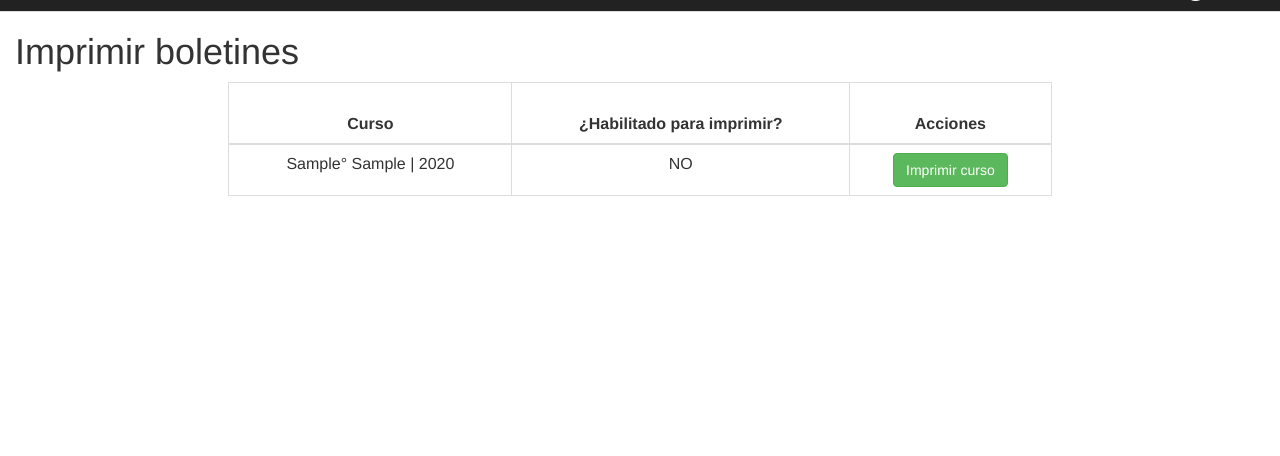
After one commit to Maocast55/sistema-de-notas, a Django app: page /imprimir/boletines in a window 1280 px wide. The commit adds this page. Shown: the part 105-561 px from the top of the page. Run offline with Django 3.2, Linux system fonts and the light colour scheme; tables that the repository leaves empty hold one stand-in row (values such as "Sample post"); some libraries are stand-ins or nearby versions.

Commit message:
Pantalla de cursos para imprimir boletines

```diff
--- a/sistemaDeNotas/core/views.py
+++ b/sistemaDeNotas/core/views.py
@@ -371,6 +371,11 @@ def get_institucion_name():
     return nombre_institucion
 
 class ImprimirBoletinesView(View):
+
+    def get(self, request):
+        secciones = Seccion.objects.all()
+        return render(request, 'imprimir_boletines.html', {'secciones':secciones})
+
     def post(self, request):
         year = datetime.datetime.now().date().year
         trimestre = 1
--- a/sistemaDeNotas/templates/base_application.html
+++ b/sistemaDeNotas/templates/base_application.html
@@ -40,11 +40,13 @@
                 <a href="#" class="dropdown-toggle" data-toggle="dropdown">
                 <img src="{{STATIC_URL}}/images/avatar.jpg" width=25 , hight=25 class="profile-image img-circle"> Hola {{user.first_name}} ! <b class="caret"></b></a>
                 <ul class="dropdown-menu">
-                    <li><a href="#" onclick="imprimir_boletines()" class="btn btn-success"></i> Imprimir boletines</a></li>
+                    {% if user.is_superuser %}
+                        <li><a href="/imprimir/boletines" class="btn btn-success"></i> Imprimir boletines</a></li>
                     <form id="imprimir_boletines" action="/imprimir/boletines" method="post">
                        {% csrf_token %}
                     </form>
                     <li class="divider"></li>
+                    {% endif %}
                     <li><a href="/change_password"><i class="fa fa-cog"></i> Reiniciar contraseña</a></li>
                     <li class="divider"></li>
                     <li><a href="/logout"><i class="fa fa-sign-out"></i> Cerrar sesión</a></li>
--- /dev/null
+++ b/sistemaDeNotas/templates/imprimir_boletines.html
@@ -0,0 +1,26 @@
+{% extends 'base_application.html' %}
+{% load bootstrap3 %} {% bootstrap_css %} {% bootstrap_javascript %}
+
+{% block login_content %}
+    <div class="col-md-3">
+        <h1> Imprimir boletines </h1>
+    </div>
+    <div class="col-md-8 col-md-offset-2">
+        <table class="table table-hover table-bordered">
+            <tr>
+                <th rowspan="2" style="text-align:center;padding-top:30px;">Curso</th>
+                <th rowspan="2" style="text-align:center;padding-top:30px;">¿Habilitado para imprimir?</th>
+                <th rowspan="2" style="text-align:center;padding-top:30px;">Acciones</th>
+            </tr>
+            <tbody>
+                {% for seccion in secciones %}
+                <tr>
+                    <td style="text-align:center;">{{seccion}}</td>
+                    <td style="text-align:center;">NO</td>
+                    <td style="text-align:center;"><a href="#" class="btn btn-success" >Imprimir curso</a></td>
+                </tr>
+                {% endfor %}
+            </tbody>
+        </table>
+    </div>
+{% endblock %}
```
